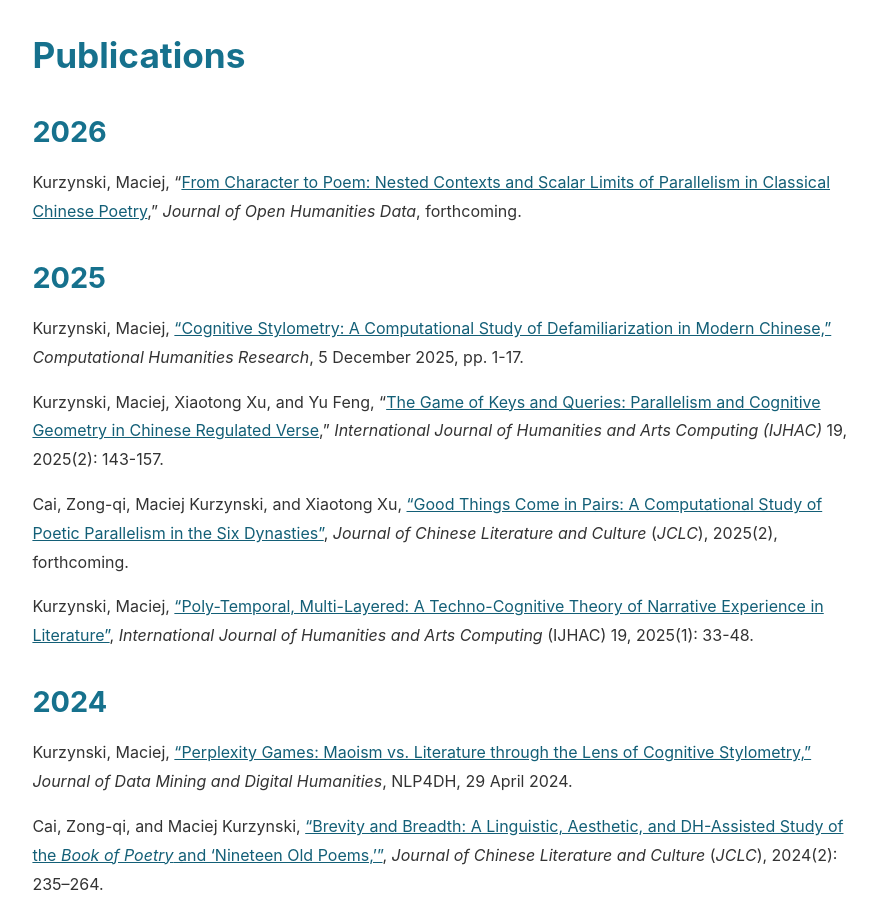
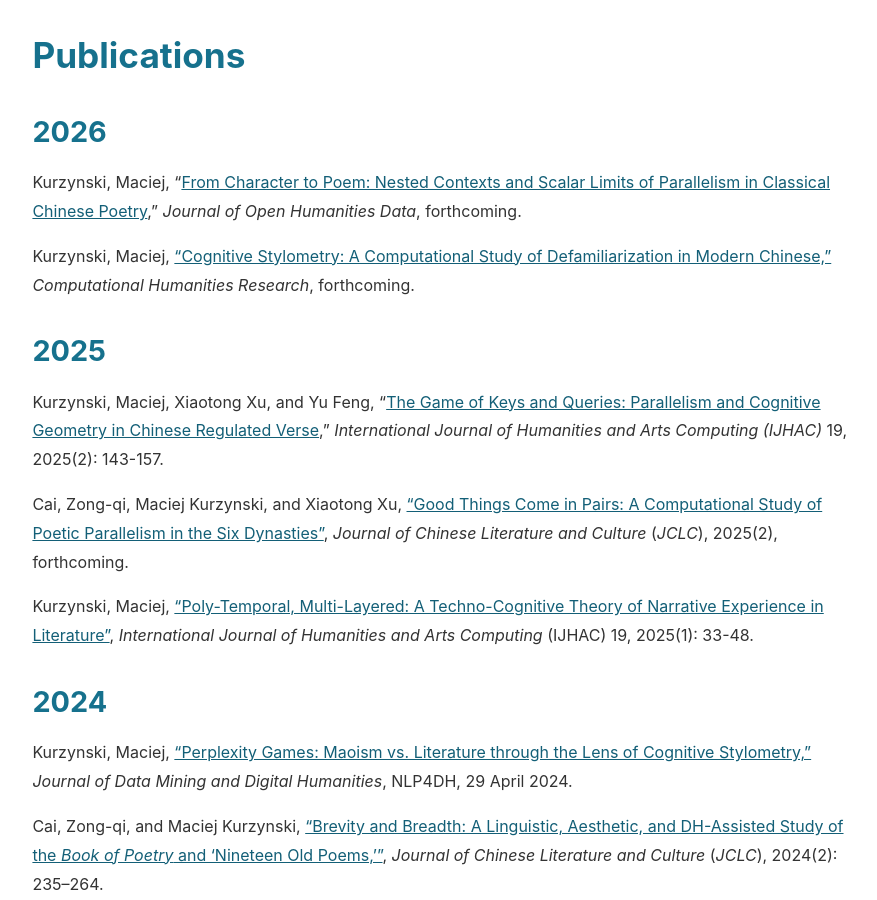
Before and after one commit to mcjkurz/qhchina, a Jekyll site: the page built from docs/publications/index.md, in a window 1280 px wide and 900 px high, scrolled down 567 px. Shown: the whole window, without its empty margins (198-1075 px from the left). Built offline with Jekyll 4.4.1, drawn with Linux system fonts in a browser that asks for light colours.

Commit message:
geometry parallelism

```diff
--- a/docs/publications/index.md
+++ b/docs/publications/index.md
@@ -10,9 +10,9 @@
 
 Kurzynski, Maciej, "[From Character to Poem: Nested Contexts and Scalar Limits of Parallelism in Classical Chinese Poetry](#)," *Journal of Open Humanities Data*, forthcoming.
 
+Kurzynski, Maciej, ["Cognitive Stylometry: A Computational Study of Defamiliarization in Modern Chinese,"](https://www.cambridge.org/core/journals/computational-humanities-research/article/cognitive-stylometry-a-computational-study-of-defamiliarization-in-modern-chinese/806CD4721AEC85C07473396825C3D7DD) *Computational Humanities Research*, forthcoming.
+
 ## 2025
-
-Kurzynski, Maciej, ["Cognitive Stylometry: A Computational Study of Defamiliarization in Modern Chinese,"](https://www.cambridge.org/core/journals/computational-humanities-research/article/cognitive-stylometry-a-computational-study-of-defamiliarization-in-modern-chinese/806CD4721AEC85C07473396825C3D7DD) *Computational Humanities Research*, 5 December 2025, pp. 1-17.
 
 Kurzynski, Maciej, Xiaotong Xu, and Yu Feng, "[The Game of Keys and Queries: Parallelism and Cognitive Geometry in Chinese Regulated Verse](https://www.euppublishing.com/doi/abs/10.3366/ijhac.2025.0355)," *International Journal of Humanities and Arts Computing (IJHAC)* 19, 2025(2): 143-157.
 
```
